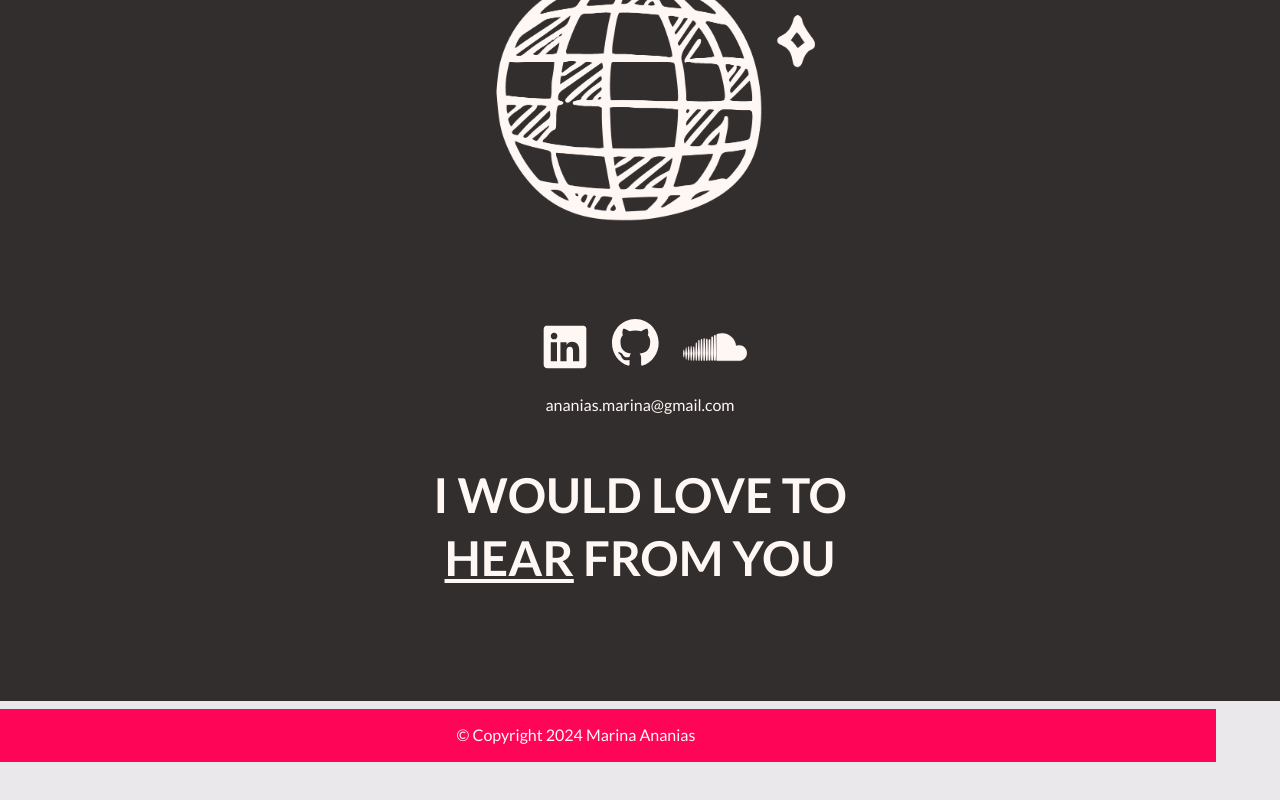
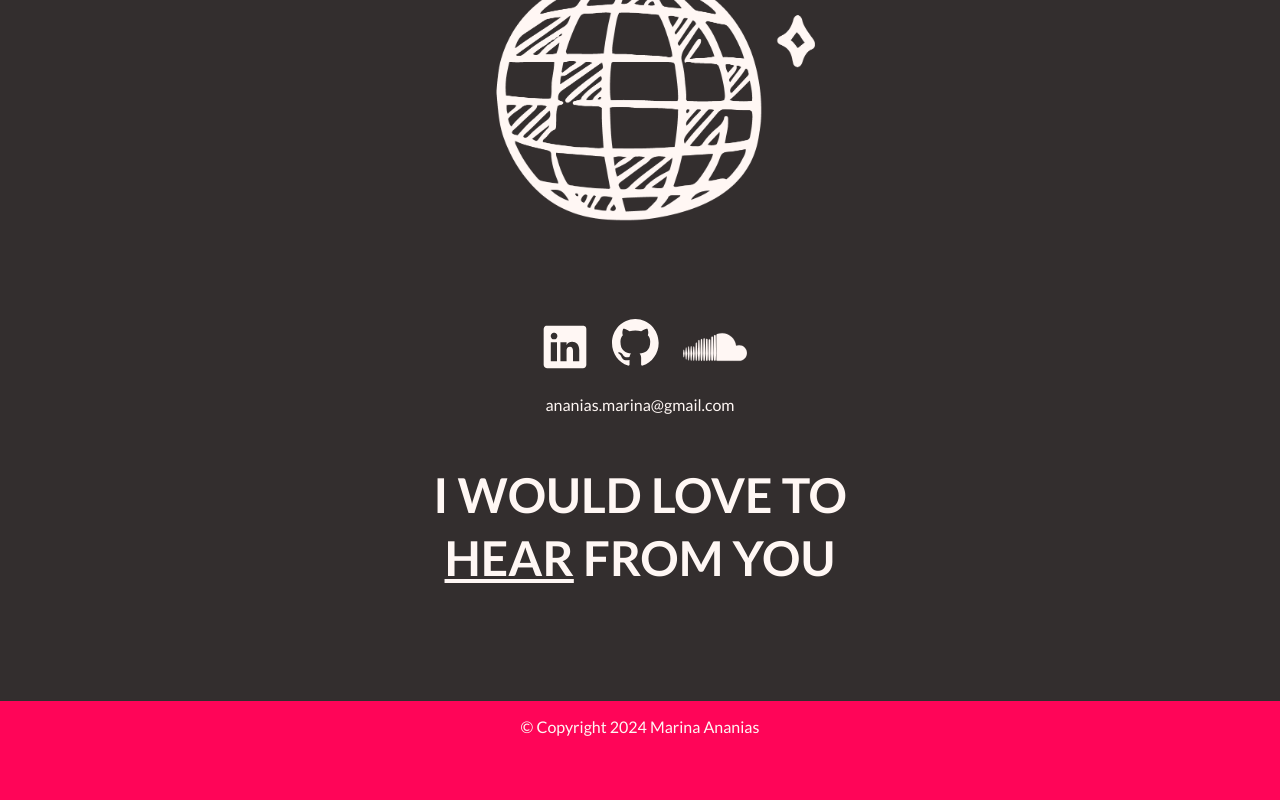
Before and after one commit to marinananias/Personal-Website, a Next.js app: page / in a window 1280 px wide. Shown: the part 5374-6174 px from the top of the page. Before the commit the page ends 6136 px from the top, so only its background shows below. Built offline with nearby package versions, Linux system fonts and the light colour scheme.

Commit message:
Footer Update

```diff
--- a/components/Layout.tsx
+++ b/components/Layout.tsx
@@ -11,7 +11,7 @@ export default function Layout({ children }) {
         <NavBar />
       </header>
       {children}
-      <footer className={styles.ft}>
+      <footer className={styles.footer}>
         <p>© Copyright 2024 Marina Ananias</p>
       </footer>
     </div>
--- a/styles/layout.module.css
+++ b/styles/layout.module.css
@@ -11,7 +11,7 @@
   padding: 0;
 }
 
-.ft {
+.footer {
   display: flex;
   flex-direction: column;
   justify-content: center;
@@ -20,7 +20,7 @@
   min-height: fit-content;
   background-color: #ff0558;
   color: #fff7f4;
-  margin: 0.5rem 0 0 -4rem;
+  padding-bottom: 3rem;
 }
 
 /* Extra small devices (phones, less than 768px) */
```
